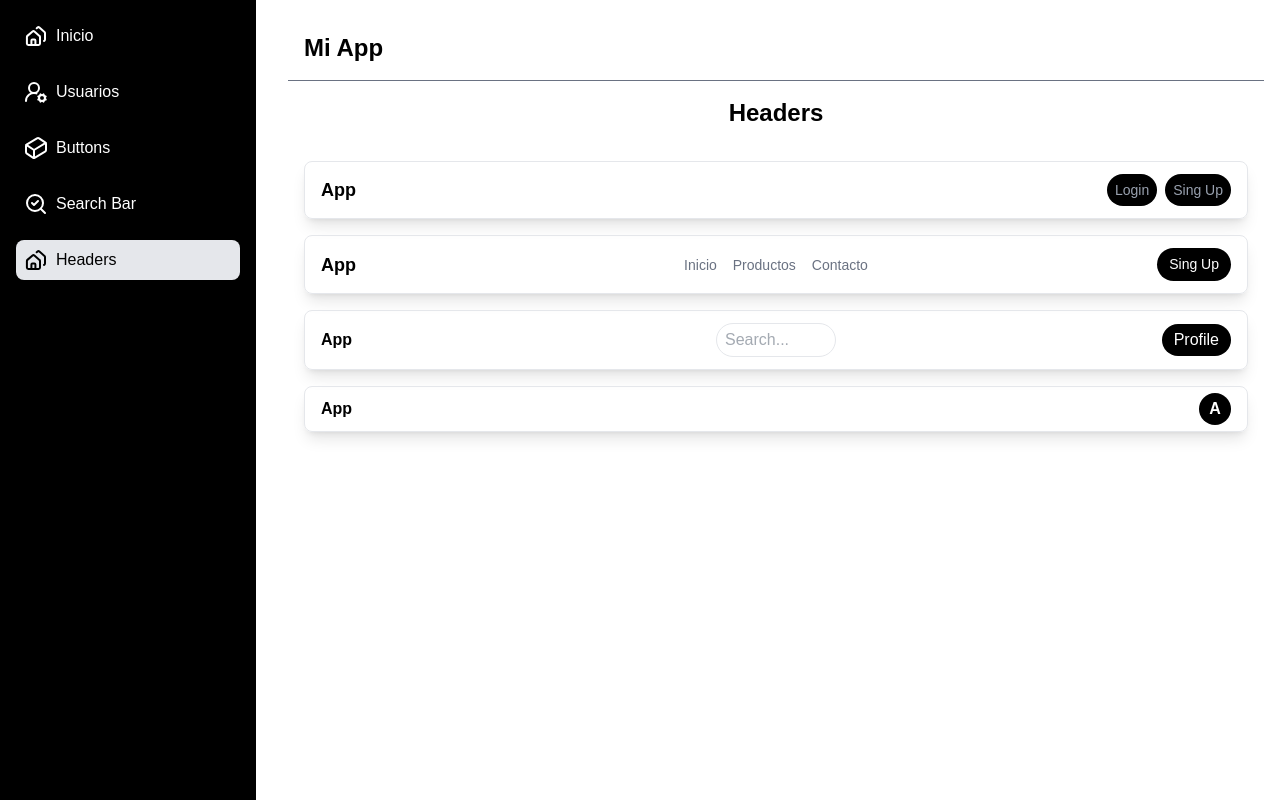
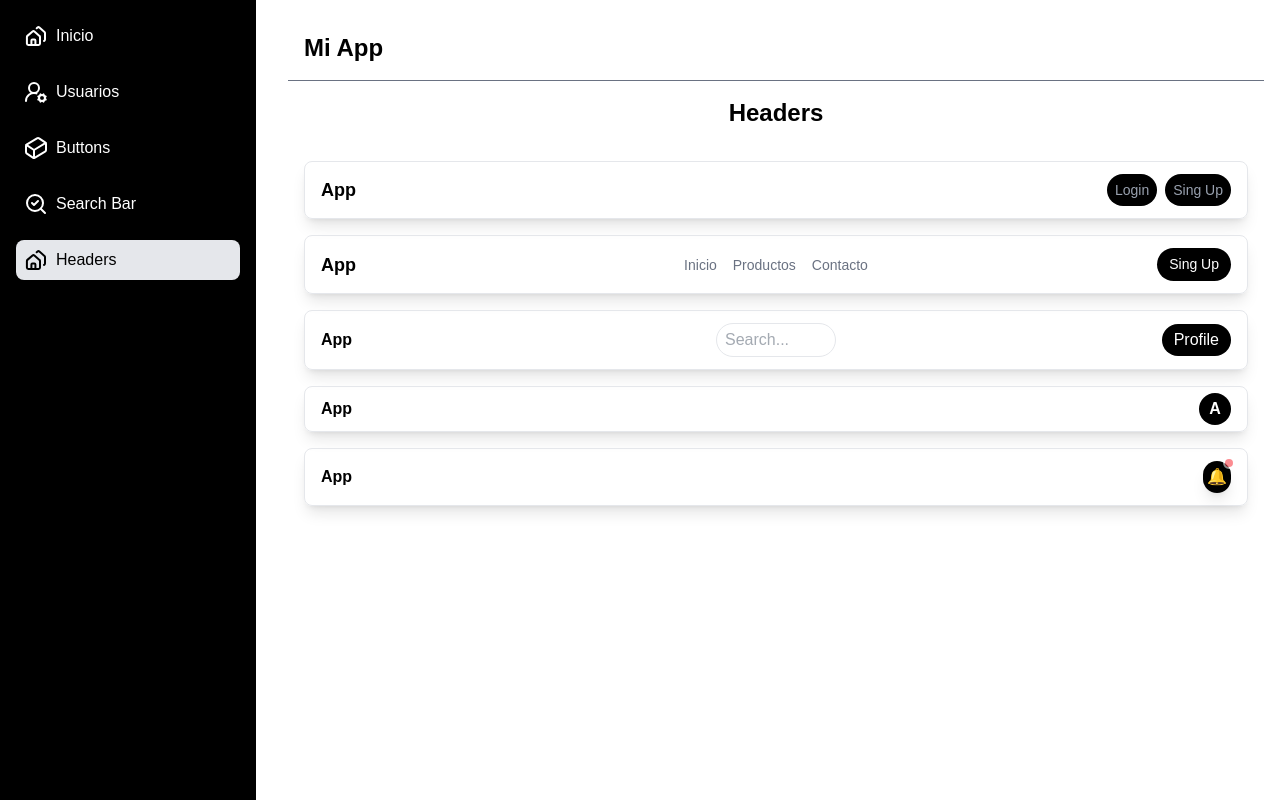
Before and after one commit to alejandro-v02/PixelCraft, a React (Vite) app: page / in a window 1280 px wide. Both pictures are taken after a click on the element "Headers". Built offline with nearby package versions, Linux system fonts and the light colour scheme.

Commit message:
Add notifications header with bell badge and dropdown

```diff
--- a/src/modules/Headers.jsx
+++ b/src/modules/Headers.jsx
@@ -3,6 +3,9 @@ import { useState } from "react";
 function Headers(){
     //header con dropdown de usuario
     const [menuOpen,setMenuOpen] = useState(false);
+    //header con notificaciones
+    const [notiOpen,setNotiOpen]=useState(false);
+
     return(
         <div>
             <div className="flex justify-center items-center text-center" >
@@ -67,6 +70,24 @@ function Headers(){
                     )}
                 </div>
 
+                <div className="flex justify-between items-center border border-gray-200  rounded-lg shadow-lg px-4 py-3 relative">
+                    <h3 className="font-bold">App</h3>
+                    <button
+                    onClick={() => setNotiOpen(!notiOpen)}
+                    className="relative cursor-pointer shadow-lg rounded-full p-1 bg-black">
+                        🔔
+                        <span className="absolute -top-1 -right-1 w-3 h-3 bg-red-500 rounded-full border-2 border-white animate-pulse "></span>
+                    </button>
+                    {notiOpen && (
+                        <div className="absolute top-full right-0 mt-2 w-56 border border-gray-200 rounded-lg overflow-hidden">
+                            <div className="px-4 py-2 text-sm font-bold border-b border-gray-100">Notificaciones</div>
+                            <a href="#" className="block px-4 py-2 text-sm hover:bg-gray-100 transition-colors duration-500">Nuevo Mensaje de Ana</a>
+                            <a href="#" className="block px-4 py-2 text-sm hover:bg-gray-100 transition-colors duration-500">Tu pedido fue enviado</a>
+                            <a href="#" className="block px-4 py-2 text-sm hover:bg-gray-100 transition-colors duration-500">3 personas te mencionaron</a>
+                        </div>
+                    )}
+                </div>
+
             </div>
         </div>
     )
```
